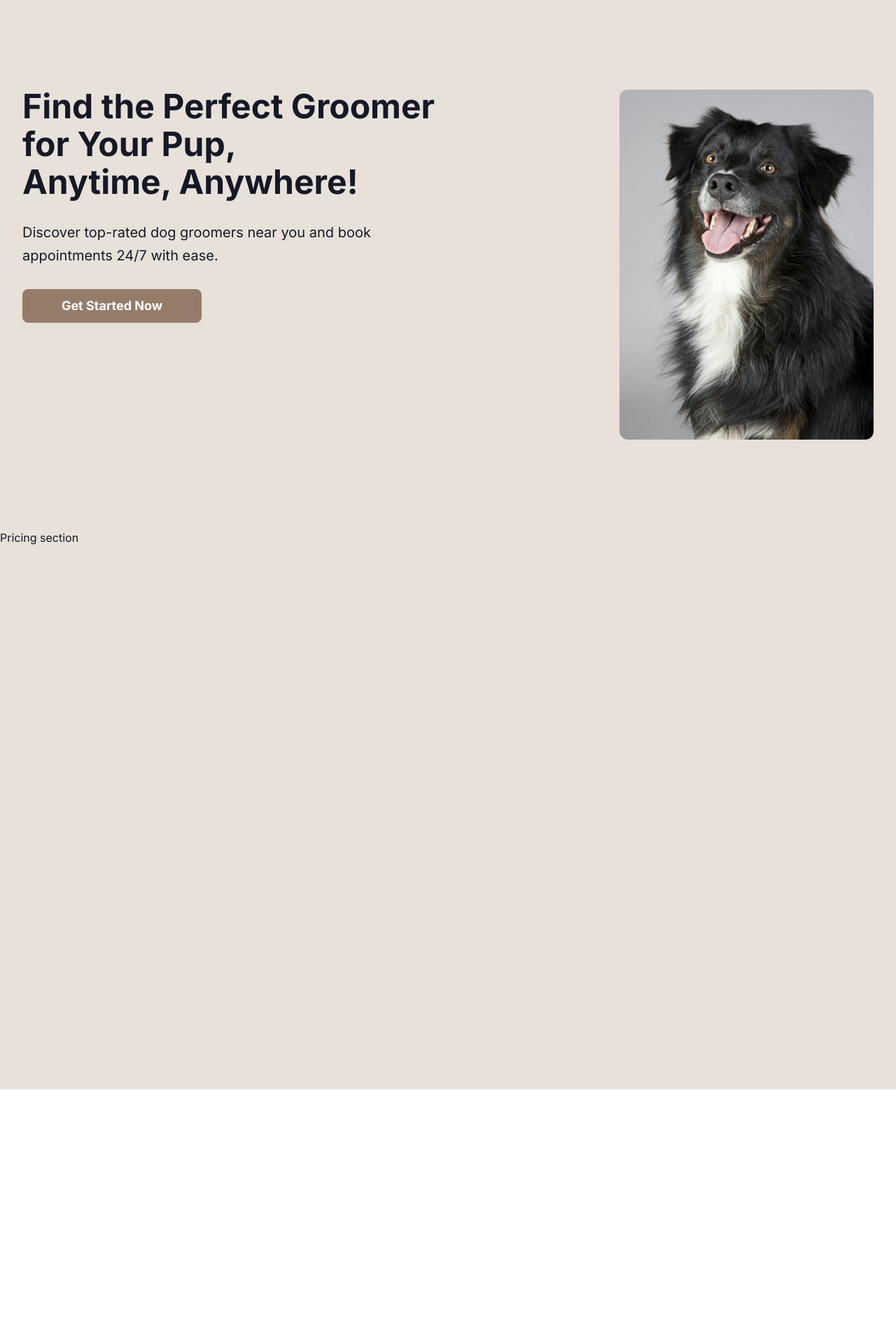
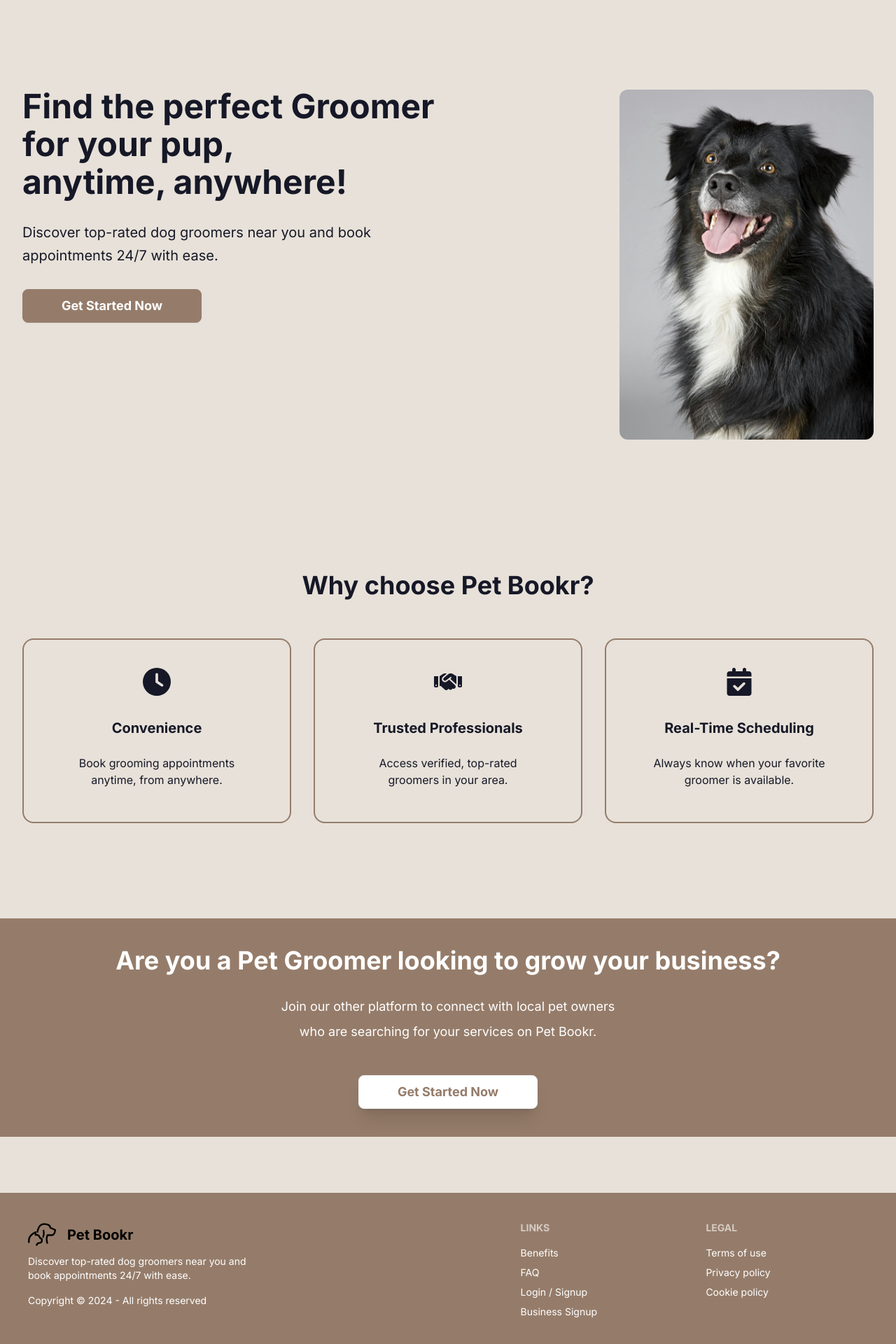
Before and after one commit to connorltodd/pet-bookr, a Next.js app: page / in a window 1280 px wide. Shown: the part 92-2012 px from the top of the page at 70% size. Before the commit the page ends 1648 px from the top, so only its background shows below. Built offline with nearby package versions, Linux system fonts and the light colour scheme.

Commit message:
homepage partiall implemented

```diff
--- a/app/page.tsx
+++ b/app/page.tsx
@@ -1,16 +1,20 @@
+import Footer from "./ui/components/Footer";
+import HomepageBanner from "./ui/components/HomepageBanner";
 import HomepageBenefits from "./ui/components/HomepageBenefits";
 import HomepageHero from "./ui/components/HomepageHero";
 import HomepageNavbar from "./ui/components/HomepageNavbar";
 
 export default function Home() {
   return (
-    <div className="max-w-7xl m-auto">
-      <HomepageNavbar />
-      <HomepageHero />
-      <HomepageBenefits />
-      <div id="PRICING" className="h-[100vh]">
-        <h1>Pricing section</h1>
+    <div>
+      <div className="max-w-7xl m-auto">
+        <HomepageNavbar />
+        <HomepageHero />
+        <HomepageBenefits />
       </div>
+      <HomepageBanner />
+      <div className="max-w-7xl m-auto"></div>
+      <Footer />
     </div>
   );
 }
--- /dev/null
+++ b/app/ui/components/Footer.tsx
@@ -0,0 +1,56 @@
+"use client";
+
+import moment from "moment";
+import PetBookrLogo from "./PetBookrLogo";
+import Link from "next/link";
+
+export default function Footer() {
+  return (
+    <div className="bg-primary">
+      <footer className="footer m-auto max-w-7xl text-white p-10">
+        <aside>
+          <PetBookrLogo height={40} width={40} fontSize="text-xl" />
+          <p className="w-[60%] mb-2">
+            Discover top-rated dog groomers near you and book appointments 24/7
+            with ease.
+          </p>
+          <p>Copyright © {moment().year()} - All rights reserved</p>
+        </aside>
+        <nav>
+          <h6 className="footer-title">Links</h6>
+          <button
+            onClick={() =>
+              document
+                .getElementById("BENEFITS")
+                ?.scrollIntoView({ behavior: "smooth", block: "start" })
+            }
+            className="link link-hover"
+          >
+            Benefits
+          </button>
+          <button
+            onClick={() =>
+              document
+                .getElementById("FAQ")
+                ?.scrollIntoView({ behavior: "smooth", block: "start" })
+            }
+            className="link link-hover"
+          >
+            FAQ
+          </button>
+          <Link className="link link-hover" href="/login">
+            Login / Signup
+          </Link>
+          {/* TODO: connect the correct link here */}
+          <a className="link link-hover">Business Signup</a>
+        </nav>
+        <nav>
+          <h6 className="footer-title">Legal</h6>
+          <a className="link link-hover">Terms of use</a>
+          <a className="link link-hover">Privacy policy</a>
+          <a className="link link-hover">Cookie policy</a>
+        </nav>
+      </footer>
+    </div>
+  );
+}
--- /dev/null
+++ b/app/ui/components/HomepageBanner.tsx
@@ -0,0 +1,17 @@
+export default function HomepageBanner() {
+  return (
+    <div className="w-full py-10 my-20 flex flex-col items-center gap-8 justify-center bg-primary">
+      <h1 className="text-white font-bold text-center text-2xl md:text-4xl">
+        Are you a Pet Groomer looking to grow your business?
+      </h1>
+      <p className="text-white text-lg flex flex-col justify-center items-center gap-2">
+        <span>Join our other platform to connect with local pet owners</span>
+        <span>who are searching for your services on Pet Bookr.</span>
+      </p>
+      {/* TODO: put the link to the pet grooming business site here */}
+      <button className="text-lg block cursor-pointer btn bg-white text-primary shadow-xl mt-4 m-auto btn-wide">
+        Get Started Now
+      </button>
+    </div>
+  );
+}
--- a/app/ui/components/HomepageBenefits.tsx
+++ b/app/ui/components/HomepageBenefits.tsx
@@ -1,3 +1,61 @@
+import { FontAwesomeIcon } from "@fortawesome/react-fontawesome";
+import {
+  faCalendarCheck,
+  faClock,
+  faHandshake,
+} from "@fortawesome/free-solid-svg-icons";
+
+type benefit = {
+  icon: any;
+  iconClass: string;
+  title: string;
+  description: string;
+};
+
+const benefitsData: benefit[] = [
+  {
+    icon: faClock,
+    iconClass: "fa-clock",
+    title: "Convenience",
+    description: "Book grooming appointments anytime, from anywhere.",
+  },
+  {
+    icon: faHandshake,
+    iconClass: "fa-handshake",
+    title: "Trusted Professionals",
+    description: "Access verified, top-rated groomers in your area.",
+  },
+  {
+    icon: faCalendarCheck,
+    iconClass: "fa-calendar-check",
+    title: "Real-Time Scheduling",
+    description: "Always know when your favorite groomer is available.",
+  },
+];
+
 export default function HomepageBenefits() {
-  return <div></div>;
+  return (
+    <section>
+      <div id="BENEFITS" className="h-5"></div>
+      <h1 className="font-bold text-center mt-10 text-2xl md:text-4xl">
+        Why choose Pet Bookr?
+      </h1>
+      <div className="flex gap-4 flex-col justify-center py-12 items-center lg:flex-row flex-wrap">
+        {benefitsData.map((object: benefit) => (
+          <div className="card m-2 w-[90vw] md:w-96 border-primary border-2 ">
+            <figure className="px-10 pt-10">
+              <FontAwesomeIcon
+                icon={object.icon}
+                className={`fas ${object.iconClass} h-10 w-10`}
+              />
+            </figure>
+            <div className="card-body items-center text-center">
+              <h2 className="card-title">{object.title}</h2>
+              <p className="my-4 w-[80%]">{object.description}</p>
+            </div>
+          </div>
+        ))}
+      </div>
+    </section>
+  );
 }
--- a/app/ui/components/HomepageHero.tsx
+++ b/app/ui/components/HomepageHero.tsx
@@ -3,12 +3,12 @@ import homepageHeroImage from "../../assets/images/homepage-hero-header.jpg";
 
 export default function HomepageHero() {
   return (
-    <div className="max-w-7xl mx-auto flex flex-col lg:flex-row items-start justify-center gap-16 lg:gap-32 px-8 py-20 lg:py-32">
+    <section className="max-w-7xl mx-auto flex flex-col lg:flex-row items-start justify-center gap-16 lg:gap-32 px-8 py-20 lg:py-32">
       <div className="w-[100%] lg:w-[50%] xl:w-[70%]">
         <h1 className="font-bold text-center lg:text-left text-2xl md:text-4xl lg:text-5xl flex flex-col gap-[6px]">
-          Find the Perfect Groomer
-          <span>for Your Pup,</span>
-          <span>Anytime, Anywhere!</span>
+          Find the perfect Groomer
+          <span>for your pup,</span>
+          <span>anytime, anywhere!</span>
         </h1>
         <p className="text-xl text-center lg:text-left leading-relaxed mt-8 max-w-[100%] lg:max-w-[80%]">
           Discover top-rated dog groomers near you and book appointments 24/7
@@ -27,6 +27,6 @@ export default function HomepageHero() {
           />
         </div>
       </div>
-    </div>
+    </section>
   );
 }
--- a/app/ui/components/HomepageNavbar.tsx
+++ b/app/ui/components/HomepageNavbar.tsx
@@ -66,16 +66,6 @@ export default function HomepageNavbar() {
           >
             FAQ
           </button>
-          <button
-            onClick={() =>
-              document
-                .getElementById("PRICING")
-                ?.scrollIntoView({ behavior: "smooth", block: "start" })
-            }
-            className="text-md cursor-pointer"
-          >
-            Pricing
-          </button>
           <Link
             className="text-md cursor-pointer btn btn-primary"
             href="/login"
@@ -124,17 +114,6 @@ export default function HomepageNavbar() {
             >
               FAQ
             </button>
-            <button
-              onClick={() => {
-                setDrawerOpen(false);
-                document
-                  .getElementById("PRICING")
-                  ?.scrollIntoView({ behavior: "smooth", block: "start" });
-              }}
-              className="text-md cursor-pointer"
-            >
-              Pricing
-            </button>
             <Link
               className="text-md cursor-pointer btn btn-primary"
               href="/login"
--- a/app/ui/components/PetBookrLogo.tsx
+++ b/app/ui/components/PetBookrLogo.tsx
@@ -19,7 +19,7 @@ export default function PetBookrLogo({
         width={width}
         alt="pet bookr"
       />
-      <h1 className={`${fontSize} font-semibold`}>Pet Bookr</h1>
+      <h1 className={`${fontSize} font-semibold text-black`}>Pet Bookr</h1>
     </div>
   );
 }
```
